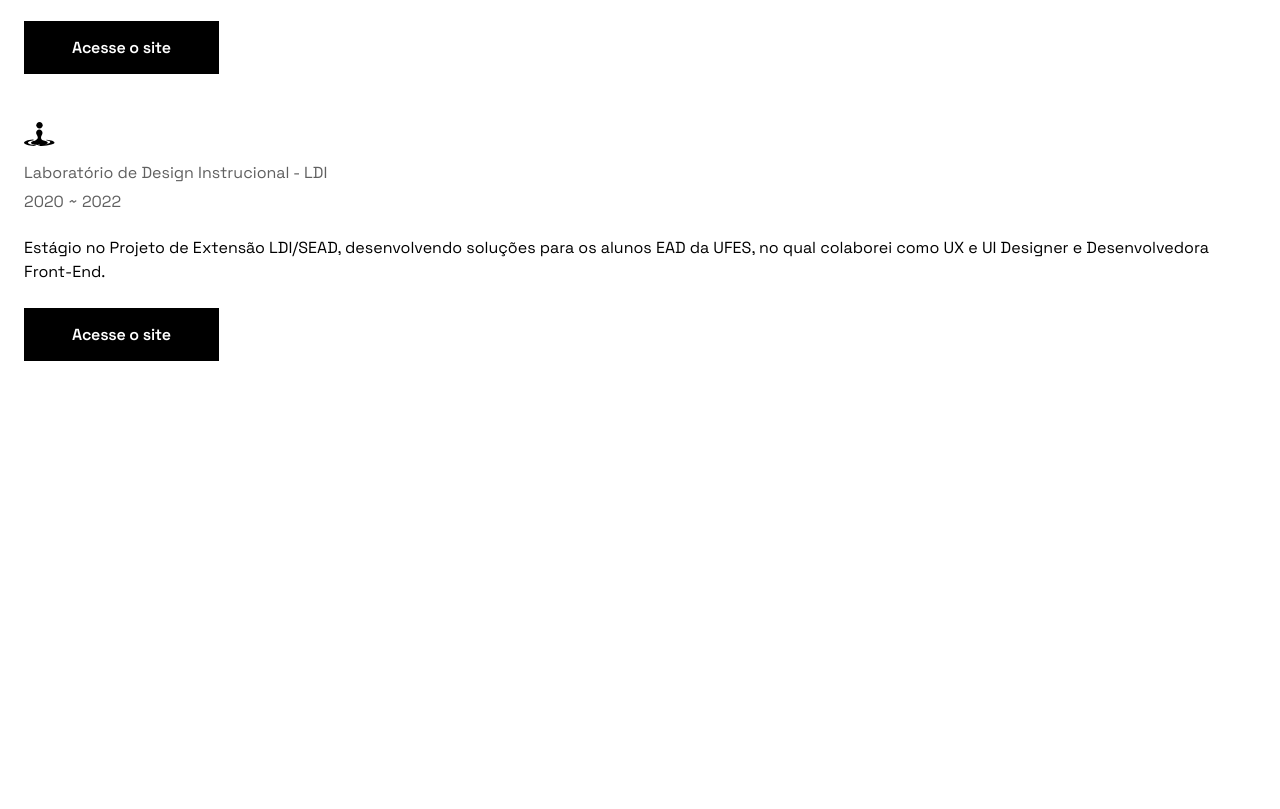
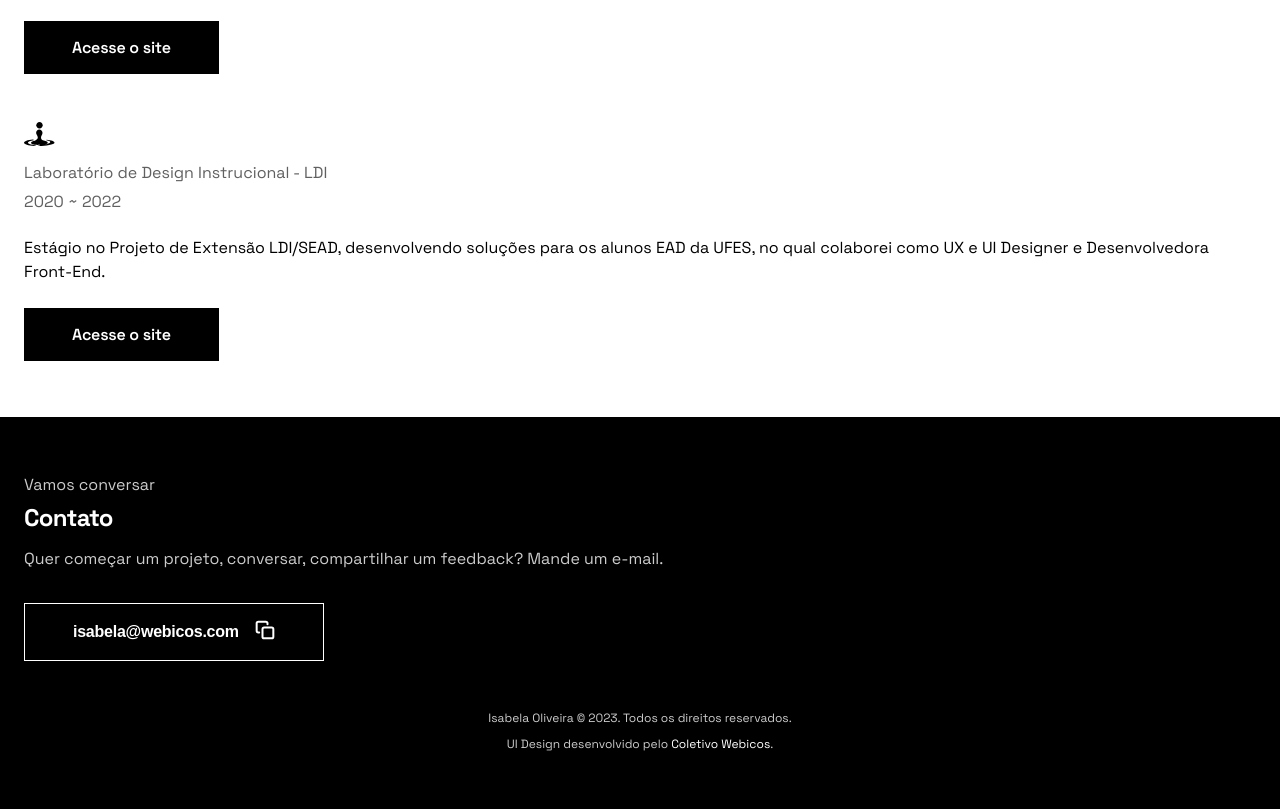
Before and after one commit to oliverids/current_portfolio, a plain HTML site: page index.html in a window 1280 px wide. Shown: the part 3210-4019 px from the top of the page. Before the commit the page ends 3627 px from the top, so only its background shows below. Drawn offline with nearby package versions, Linux system fonts and the light colour scheme.

Commit message:
feat: footer section

```diff
--- a/index.html
+++ b/index.html
@@ -312,6 +312,21 @@
     </div>
   </section>
 
+  <footer id="contatos">
+    <div class="container">
+      <div class="section_intro">
+        <p>Vamos conversar</p>
+        <h2>Contato</h2>
+      </div>
+
+      <p>Quer começar um projeto, conversar, compartilhar um feedback? Mande um e-mail.</p>
+
+      <button id="email" class="btn_principal">isabela@webicos.com</button>
+
+      <p class="creditos">Isabela Oliveira © 2023. Todos os direitos reservados.</p>
+      <p class="creditos">UI Design desenvolvido pelo <a href="http://webicos.com/" target="_blank" rel="noopener noreferrer">Coletivo Webicos</a>.</p>
+    </div>
+  </footer>
 
   <script src="https://cdn.jsdelivr.net/npm/keen-slider@6.8.5/keen-slider.min.js"></script>
   <script src="js/keen_slider.js"></script>
--- a/js/keen_slider.js
+++ b/js/keen_slider.js
@@ -25,7 +25,7 @@ function navigation(slider) {
 
   let counter = createDiv("counter"),
   span = document.createElement('span');
-  span.innerText = `1/3`;
+  span.innerText = `1/${document.getElementById('my-keen-slider').childElementCount}`;
   counter.appendChild(span);
 
   function arrowMarkup(remove) {
--- a/js/main.js
+++ b/js/main.js
@@ -36,7 +36,14 @@ internal_links.forEach(each => {
   })
 })
 
-let topo;
 window.addEventListener('scroll', e => {
   window.scrollY !== 0 ? header.classList.add('scroll') : header.classList.remove('scroll');
 });
+
+
+const copyEmail = document.getElementById('email');
+copyEmail.addEventListener('click', () => {
+    navigator.clipboard.writeText('isabela@webicos.com');
+    copyEmail.classList.add('ativo')
+    setTimeout(() => copyEmail.classList.remove('ativo'), 1000);
+});
--- /dev/null
+++ b/scss/_footer.scss
@@ -0,0 +1,78 @@
+#contatos {
+  background: var(--preto);
+  padding: 3.5rem 0;
+
+  .container {
+    flex-direction: column;
+    align-items: start;
+
+    * {
+      color: var(--branco);
+    }
+
+    p {
+      color: #CCCCCC;
+
+      &.creditos {
+        font-size: .75rem;
+        margin: 0 auto;
+
+        &:not(:last-child) {
+          margin-bottom: .5rem;
+        }
+
+        a {
+          display: inline;
+        }
+      }
+    }
+
+    h2 {
+      width: fit-content;
+    }
+
+    .section_intro {
+      margin-bottom: 1rem;
+    }
+
+    button {
+      border: 1px solid var(--branco);
+      width: fit-content;
+      font-weight: var(--semi);
+      display: flex;
+      align-items: center;
+      margin: 2rem 0 3rem;
+      position: relative;
+
+      &::after {
+        content: url(../img/icon/copy.svg);
+        margin-left: 1rem;
+      }
+
+      &::before {
+        display: block;
+        content: 'Copiado!';
+        background: var(--branco);
+        color: var(--preto);
+        padding: 1rem 3rem;
+        text-align: center;
+        font-weight: var(--semi);
+        letter-spacing: -0.015rem;
+        position: absolute;
+        top: 0;
+        right: 25%;
+        box-shadow: 0px 0px 12px rgba(255, 255, 255, 0.5);
+        visibility: hidden;
+        opacity: 0;
+        transition: .3s all ease-in-out;
+      }
+
+      &.ativo::before {
+        top: -4.5rem;
+        visibility: visible;
+        opacity: 1;
+        transition: .3s all ease-in-out;
+      }
+    }
+  }
+}
--- a/scss/_global.scss
+++ b/scss/_global.scss
@@ -4,6 +4,10 @@
   padding: 0;
   margin: 0;
   box-sizing: border-box;
+
+  &:focus {
+    outline-color: #a2a8dc;
+  }
 }
 
 html {
--- a/scss/style.scss
+++ b/scss/style.scss
@@ -4,3 +4,4 @@
 @import "sobre";
 @import "cases";
 @import "experiencias";
+@import "footer";
```
Also changed, not shown: css/style.css, img/icon/copy.svg (added), 1 other file.
